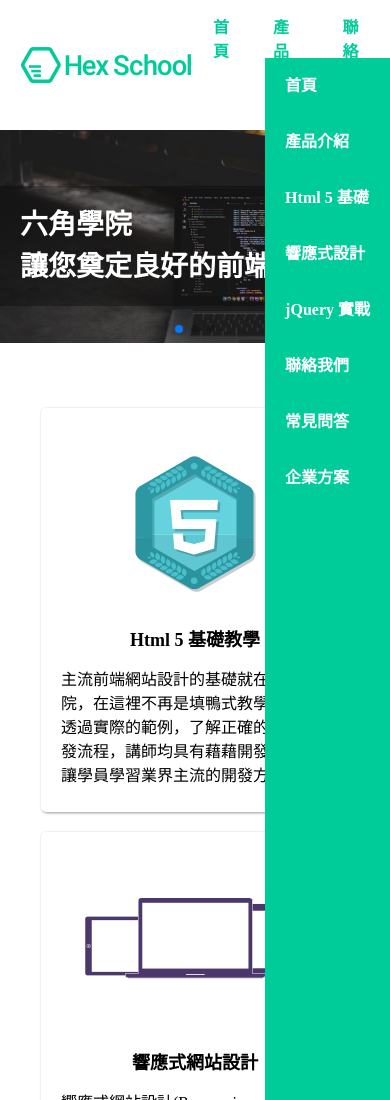
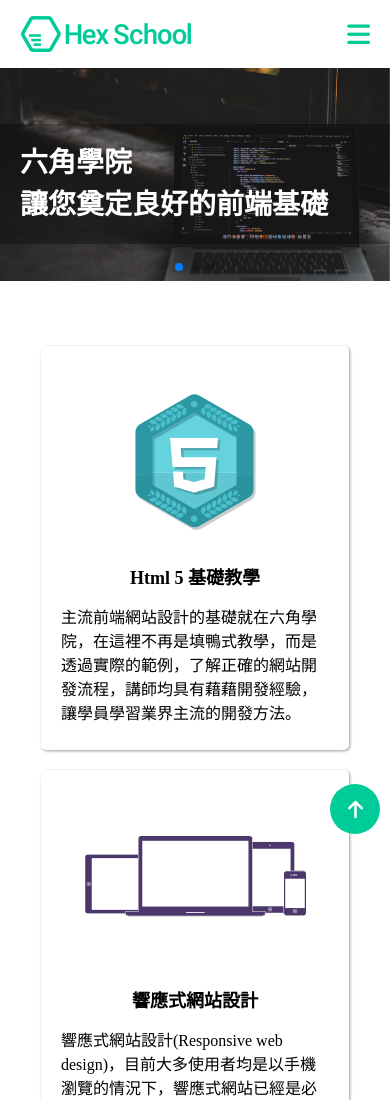
Before and after one commit to WinnieWu56/jQuery_Final-HW, a plain HTML site: page index.html in a window 390 px wide. Shown: the top 1100 px of the page. Drawn offline with nearby package versions, Linux system fonts and the light colour scheme.

Commit message:
新增環境

```diff
--- a/index.html
+++ b/index.html
@@ -23,18 +23,18 @@
     <div class="wrap">
       <div class="aside">
         <ul class="m-menu">
-          <li><a href="#">首頁</a></li>
+          <li><a class="m-dropDown" href="#">首頁</a></li>
           <li>
-            <a href="#">產品介紹</a>
-            <ul>
+            <a class="m-dropDown" href="#">產品介紹</a>
+            <ul class="m-dropDown_open">
               <li><a href="#">Html 5 基礎</a></li>
               <li><a href="#">響應式設計</a></li>
               <li><a href="#">jQuery 實戰</a></li>
             </ul>
           </li>
           <li>
-            <a href="#">聯絡我們</a>
-            <ul>
+            <a class="m-dropDown" href="#">聯絡我們</a>
+            <ul class="m-dropDown_open">
               <li><a href="#">常見問答</a></li>
               <li><a href="#">企業方案</a></li>
             </ul>
@@ -74,7 +74,9 @@
               </ul>
             </li>
           </ul>
+          <i class="fa-solid fa-bars"></i>
         </div>
+
         <div class="banner">
           <!-- Slider main container -->
           <div class="swiper">
--- a/js/all.js
+++ b/js/all.js
@@ -4,6 +4,17 @@ $("document").ready(function () {
     event.preventDefault();
     $(this).toggleClass("active");
     $(this).siblings(".dropDown_open").slideToggle();
+  });
+  //m-menu show
+  $('.nav i').click(function(){
+    $('.m-menu').toggleClass('active');
+  });
+  //m-menu dropDown open
+  $('.m-dropDown').click(function(){
+    $(this).addClass('active');
+    $(this).parent('li').siblings().find('a').removeClass('active');
+    $(this).siblings('.m-dropDown_open').slideToggle();
+    $(this).parent('li').siblings('li').find('ul').slideUp();
   });
 
   //scrollTop
--- a/scss/index.scss
+++ b/scss/index.scss
@@ -1,4 +1,4 @@
-.wrap{
+.wrap {
   position: relative;
 }
 
@@ -8,22 +8,44 @@
   padding: 0px 20px;
 }
 
-.aside{
-  display:none;
-  @include phone(){
-    display:block;
-    position:absolute;
-    z-index:20;
-    top:58px;
-    bottom:0;
-    right:0;
-    background:$primary-color;
-    li a{
-      padding: 16px 20px;
-      color:white;
-      &:active{
-        background:white;
-        color:$primary-color;
+.aside {
+  display: none;
+  @include phone() {
+    display: block;
+    .m-menu {
+      position: absolute;
+      z-index: 20;
+      top: 68px;
+      bottom: 0;
+      right: 0;
+      background: $primary-color;
+      // transform: translateX(128px);
+      // overflow:hidden;
+      // transition: transform 1s;
+      display:none;
+      li a {
+        padding: 16px 32px;
+        color: white;
+        &.active {
+          background: white;
+          color: $primary-color;
+        }
+      }
+      &.active {
+        // transform: translateX(0px);
+        display:block;
+      }
+      .m-dropDown_open{
+        display: none;
+        li a{
+          font-size: 14px;
+          font-weight: normal;
+          background:darken($primary-color,5%);
+          border-bottom: 2px solid transparent;
+          &:hover,&:active{
+            border-bottom: 2px solid white;
+          }
+        }
       }
     }
   }
@@ -95,6 +117,9 @@
         }
       }
     }
+    i {
+      display: none;
+    }
   }
   .banner {
     max-width: 1000px;
@@ -126,21 +151,33 @@
     }
   }
   @include phone() {
-    .media{
-      display:none;
+    .media {
+      display: none;
     }
     .banner {
       .banner_title {
         top: 80px;
       }
     }
+    .nav {
+      padding: 16px 0px;
+      .nav_menu {
+        display: none;
+      }
+      i {
+        display: block;
+        font-size: 26px;
+        color: $primary-color;
+        margin-right: 20px;
+      }
+    }
   }
-  @include iphoneXR(){
-    .banner{
-      .banner_title{
-        top:56px;
+  @include iphoneXR() {
+    .banner {
+      .banner_title {
+        top: 56px;
         padding: 18px 20px;
-        h1{
+        h1 {
           font-size: 28px;
         }
       }
@@ -193,9 +230,9 @@
       margin-bottom: 20px;
     }
   }
-  @include iphoneXR(){
-    .course_item{
-      width:88%;
+  @include iphoneXR() {
+    .course_item {
+      width: 88%;
     }
   }
 }
@@ -221,9 +258,9 @@
       color: $primary-color;
     }
   }
-  @include iphoneXR(){
-    .pure-table{
-      .m-none{
+  @include iphoneXR() {
+    .pure-table {
+      .m-none {
         display: none;
       }
     }
@@ -278,8 +315,8 @@
       }
     }
   }
-  @include iphoneXR(){
-    .footer_logo{
+  @include iphoneXR() {
+    .footer_logo {
       display: none;
     }
   }
```
Also changed, not shown: css/all.css, 1 other file.
